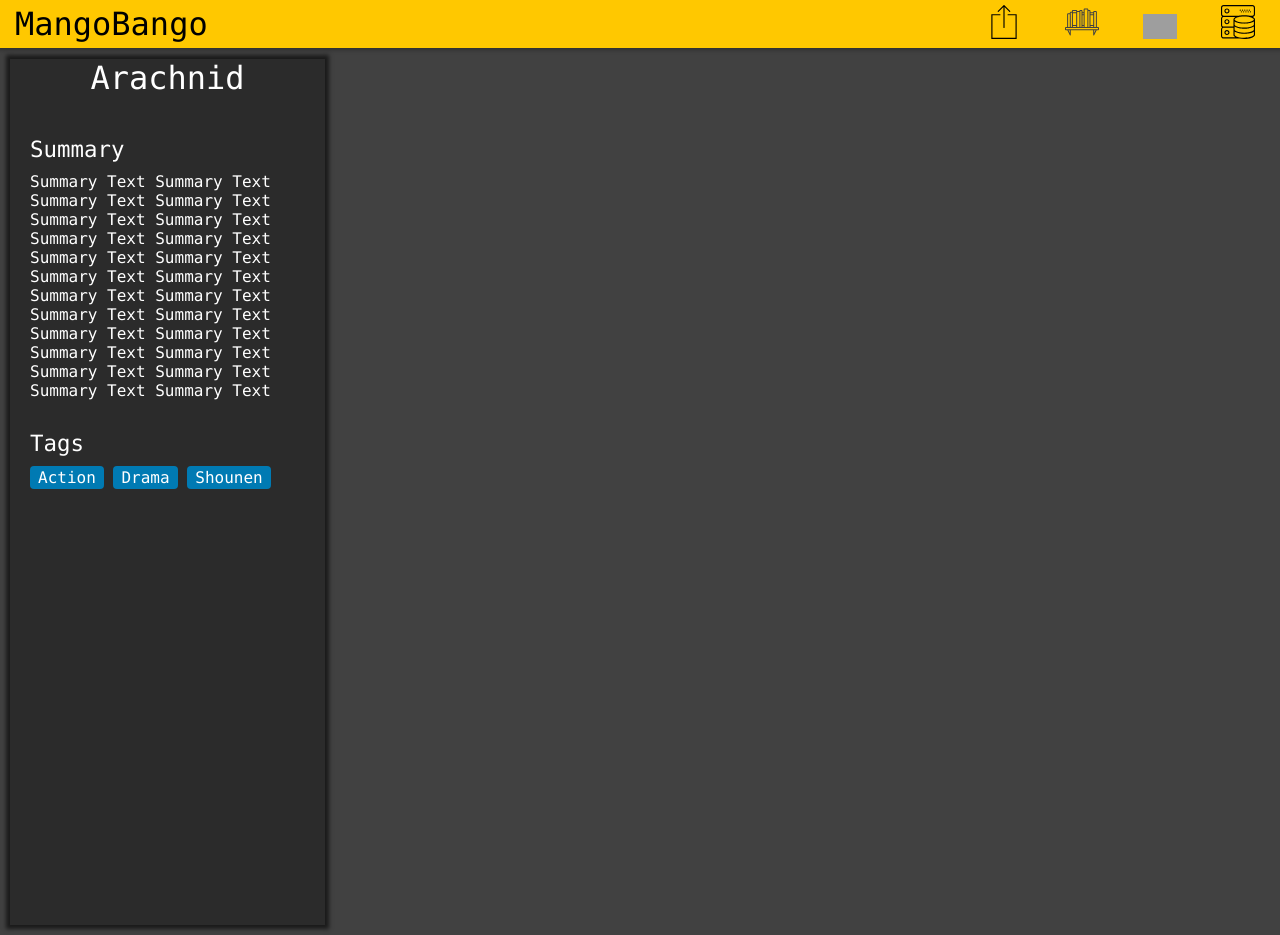
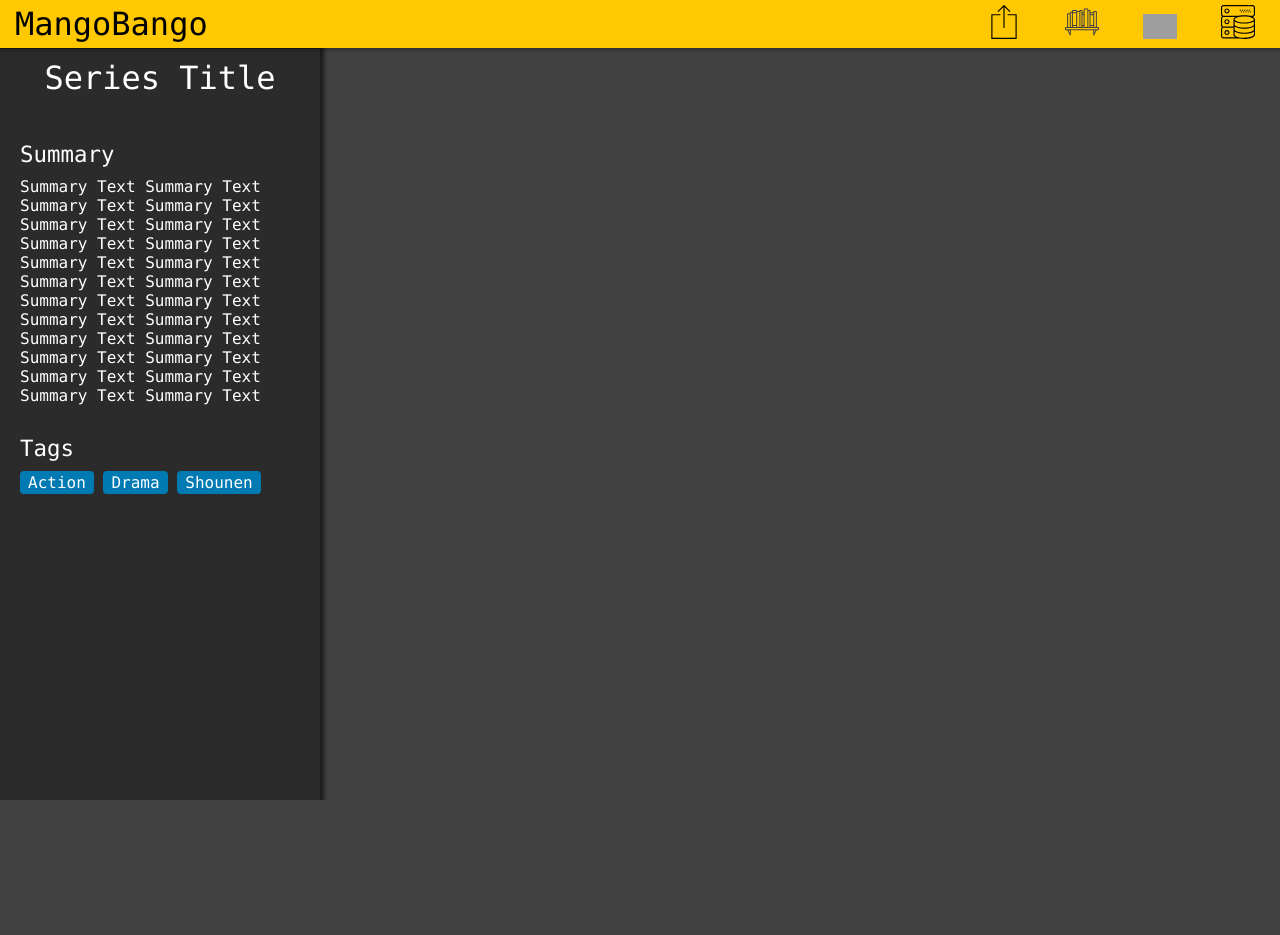
Before and after one commit to mluzarow/MangoBango, a PHP site: page /DisplaySeries?s=1 in a window 1280 px wide. After the commit the page ends 800 px from the top, so only its background shows below. Run offline with PHP 8.4, Linux system fonts and the light colour scheme; data that the repository does not hold is empty; grey boxes are pictures that could not be loaded.

Commit message:
Edited styling of sidebar.

```diff
--- a/app/ViewItems/CSS/UIFrame.css
+++ b/app/ViewItems/CSS/UIFrame.css
@@ -124,7 +124,7 @@ body {
 }
 
 .display_container {
-	padding: 59px 10px 10px 10px;
+	padding-top: 49px;
 	box-sizing: border-box;
 }
 
--- a/app/ViewItems/PageViews/DisplaySeriesView.php
+++ b/app/ViewItems/PageViews/DisplaySeriesView.php
@@ -14,8 +14,9 @@ class DisplaySeriesView extends ViewAbstract {
 		$output =
 		'<style>
 			.library_metadata {
+				position: fixed;
 				width: 25%;
-				min-height: 866px;
+				min-height: 100%;
 				float: left;
 				background-color: #2b2b2b;
 				box-shadow: 0 0 4px 4px rgba(0, 0, 0,0.6);
@@ -24,6 +25,8 @@ class DisplaySeriesView extends ViewAbstract {
 			}
 
 			.library_metadata .series_title {
+				padding-top: 10px;
+				padding-bottom: 5px;
 				display: block;
 				text-align: center;
 				font-size: 2em;
@@ -57,8 +60,10 @@ class DisplaySeriesView extends ViewAbstract {
 			}
 
 			.library_display_container {
+				padding: 8px 10px 10px;
 				width: 75%;
 				float: right;
+				box-sizing: border-box;
 			}
 
 			.library_display_container .manga_volume_wrap {
@@ -94,7 +99,7 @@ class DisplaySeriesView extends ViewAbstract {
 		$output =
 		'<div class="library_metadata">
 			<div class="series_title">
-				Arachnid
+				Series Title
 			</div>
 			<div class="series_cover">
 				<img src="'.current ($this->getVolumes ())['source'].'" />
```
